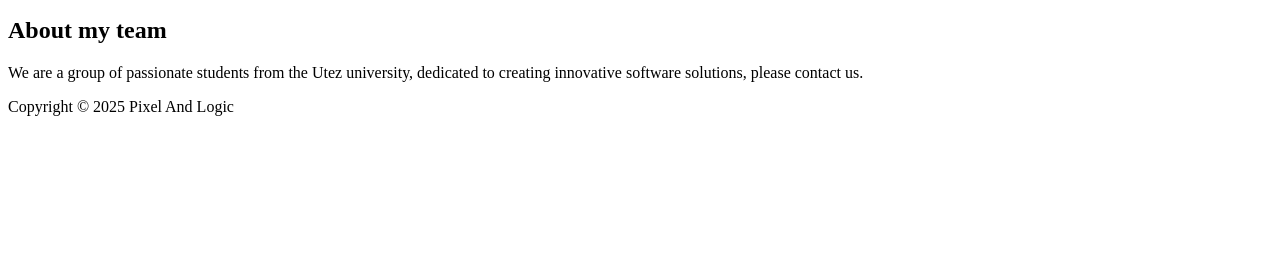
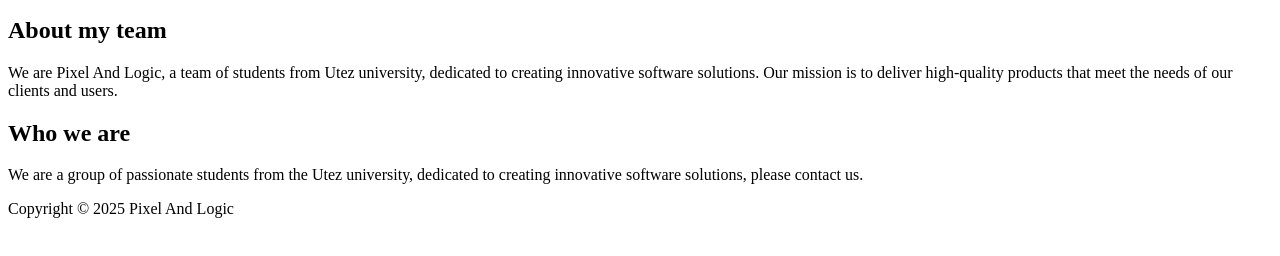
Before and after one commit to Nano525/MyFirstWabePage, a plain HTML site: page index.html in a window 1280 px wide. Shown: the part 344-600 px from the top of the page. Drawn offline with Linux system fonts and the light colour scheme.

Commit message:
Modified: 22/09/2025 Siguiendo buenas practicas gracias a Markup Validation Service

```diff
--- a/index.html
+++ b/index.html
@@ -20,8 +20,10 @@
         </nav>
     </header>
     <section>
+        <h2>About my team</h2>
+        <p>We are Pixel And Logic, a team of students from Utez university, dedicated to creating innovative software solutions. Our mission is to deliver high-quality products that meet the needs of our clients and users.</p>
         <article>
-            <h2>About my team</h2>
+            <h2>Who we are</h2>
             <p>We are a group of passionate students from the Utez university, dedicated to creating innovative software solutions, please contact us.</p>
         </article>
     </section>
```
